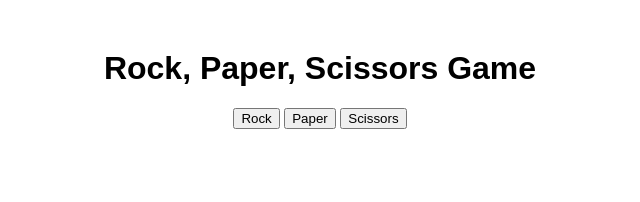
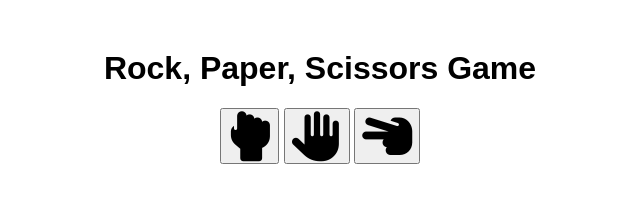
Before and after one commit to BanjoleleGirl/RockPaperScissorsGame, a plain HTML site: page index.html in a window 1280 px wide. Shown: the whole page, without its empty margins (320-960 px from the left). Drawn offline with Linux system fonts and the light colour scheme.

Commit message:
buttons changed with icons, used font awesome css, font-size 50px

```diff
--- a/index.html
+++ b/index.html
@@ -4,6 +4,12 @@
 <head>
     <meta charset="UTF-8">
     <meta name="viewport" content="width=device-width, initial-scale=1.0">
+    <link rel="stylesheet" href="https://cdnjs.cloudflare.com/ajax/libs/font-awesome/6.5.1/css/all.min.css"
+        integrity="sha512-DTOQO9RWCH3ppGqcWaEA1BIZOC6xxalwEsw9c2QQeAIftl+Vegovlnee1c9QX4TctnWMn13TZye+giMm8e2LwA==" crossorigin="anonymous">
+
+    <!-- Add the Font Awesome CSS link to your HTML -->
+
+    <link rel="stylesheet" href="style.css">
     <title>Rock, Paper, Scissors Game</title>
     <style>
         body {
@@ -43,9 +49,13 @@
 
 <body>
     <h1>Rock, Paper, Scissors Game</h1>
-    <button onclick="getChoices('rock')" id="rockBtn">Rock</button>
-    <button onclick="getChoices('paper')" id="paperBtn">Paper</button>
-    <button onclick="getChoices('scissors')" id="scissorsBtn">Scissors</button>
+    <button onclick="getChoices('rock')" id="rockBtn"><i class="fas fa-hand-rock"></i>
+        <!-- Font Awesome rock icon --></button>
+    <button onclick="getChoices('paper')" id="paperBtn"><i class="fas fa-hand-paper"></i>
+        <!-- Font Awesome paper icon --></button>
+    <button onclick="getChoices('scissors')" id="scissorsBtn"><i class="fas fa-hand-scissors"></i>
+        <!-- Font Awesome scissors icon -->
+    </button>
     <div id="result"></div>
     <div id="score"></div>
     <!-- Přidáno pro otázku na další hru -->
--- /dev/null
+++ b/style.css
@@ -0,0 +1,4 @@
+
+  .fas {
+    font-size: 50px; /* Increase the font size for the button */
+  }
```
